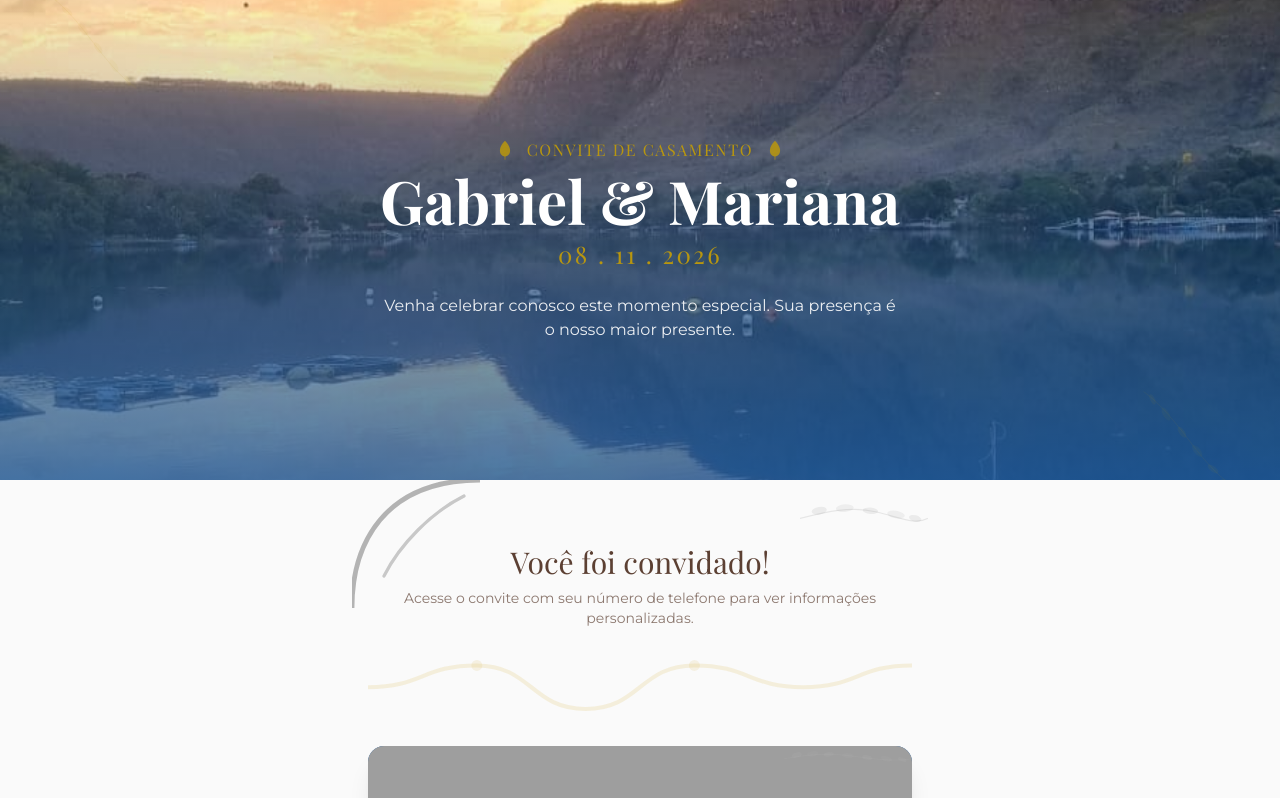
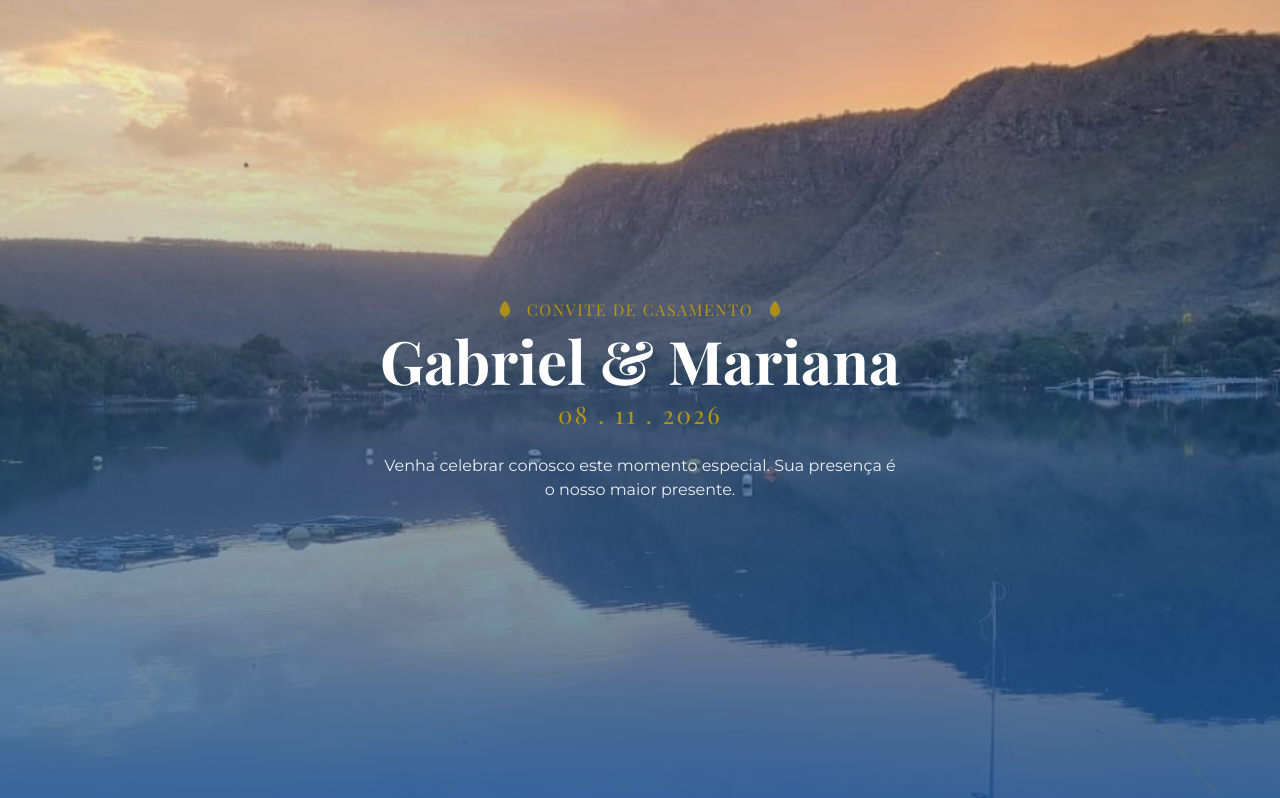
Before and after one commit to gabriel-Oak/wedding, a Next.js app: page /convite in a window 1280 px wide. Shown: the top 798 px of the page. Built offline with nearby package versions, Linux system fonts and the light colour scheme; grey boxes are pictures that could not be loaded; a web font is replaced by a local one.

Commit message:
style: hero full screen + 12px margin antes da próxima sessão

```diff
--- a/src/app/convite/ConvitePageClient.tsx
+++ b/src/app/convite/ConvitePageClient.tsx
@@ -107,7 +107,7 @@ export default function ConvitePageClient({
     <div className="min-h-screen bg-wedding-cream">
       <ConviteHeroSection />
 
-      <div className="relative max-w-5xl mx-auto px-4 py-12">
+      <div className="relative max-w-5xl mx-auto px-4 mt-3 py-12">
         {/* Corner decorations */}
         <CornerLeaf className="absolute top-0 left-0 w-16 md:w-12 opacity-10 md:opacity-20 animate-sway" />
         <CornerEucalyptus className="absolute top-0 right-0 w-16 md:w-12 opacity-10 md:opacity-20 animate-sway" />
--- a/src/modules/invite/invite-page/components/ConviteHeroSection.tsx
+++ b/src/modules/invite/invite-page/components/ConviteHeroSection.tsx
@@ -7,7 +7,7 @@ import LeafIcon from '@/shared/ui/LeafIcon';
 
 export default function ConviteHeroSection() {
   return (
-    <section className="relative min-h-[50vh] md:min-h-[60vh] overflow-hidden bg-wedding-blue">
+    <section className="relative h-screen overflow-hidden bg-wedding-blue">
       {/* Photo background */}
       <div className="absolute inset-0">
         <Image
@@ -23,7 +23,7 @@ export default function ConviteHeroSection() {
       <div className="absolute inset-0 bg-gradient-to-t from-wedding-blue/80 via-wedding-blue/40 to-transparent" />
 
       {/* Content */}
-      <div className="relative z-10 flex min-h-[50vh] md:min-h-[60vh] items-center justify-center px-4 py-12 text-center">
+      <div className="relative z-10 flex h-screen items-center justify-center px-4 py-12 text-center">
         <div className="flex flex-col items-center gap-2">
           {/* Label */}
           <div className="flex items-center gap-3 animate-[fadeInUp_0.8s_ease-out_forwards] opacity-0 delay-100">
```
